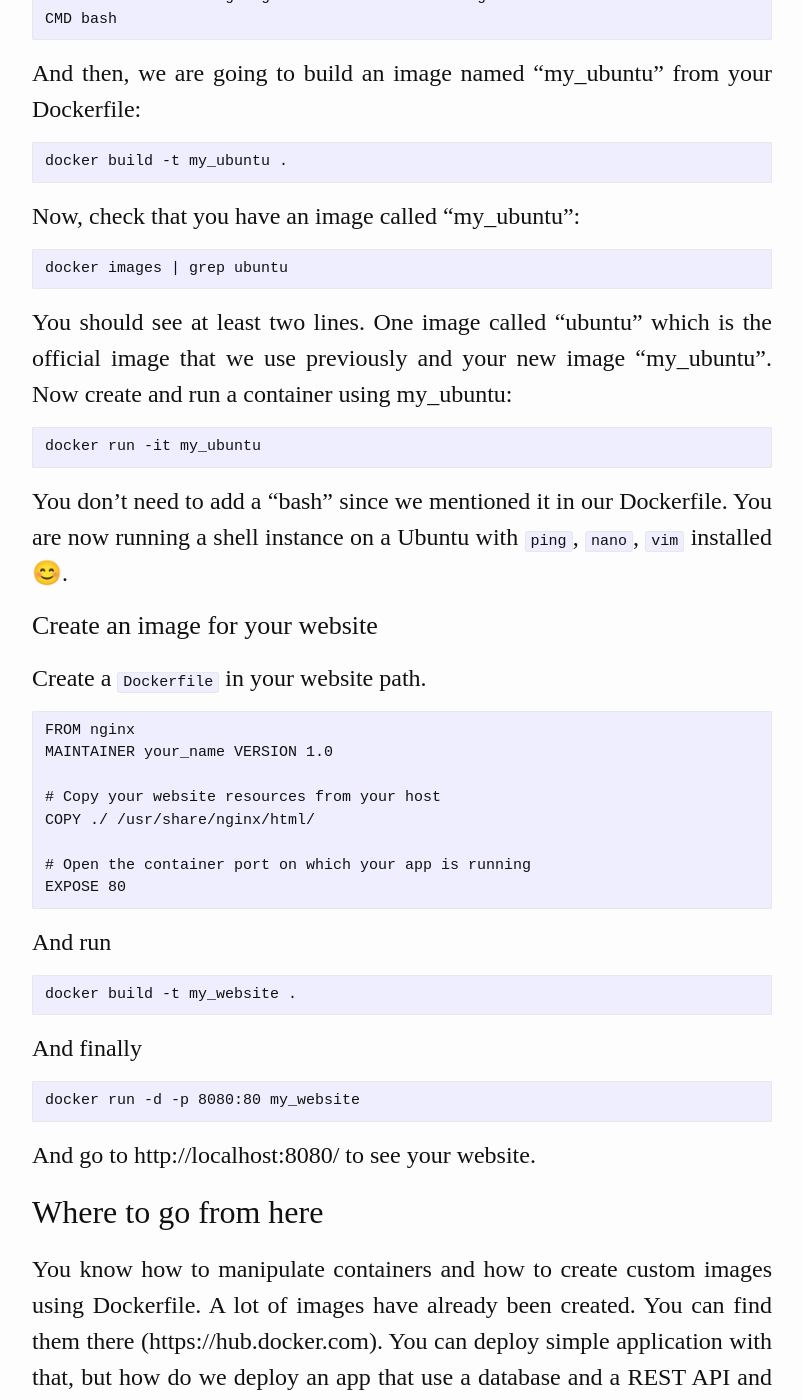
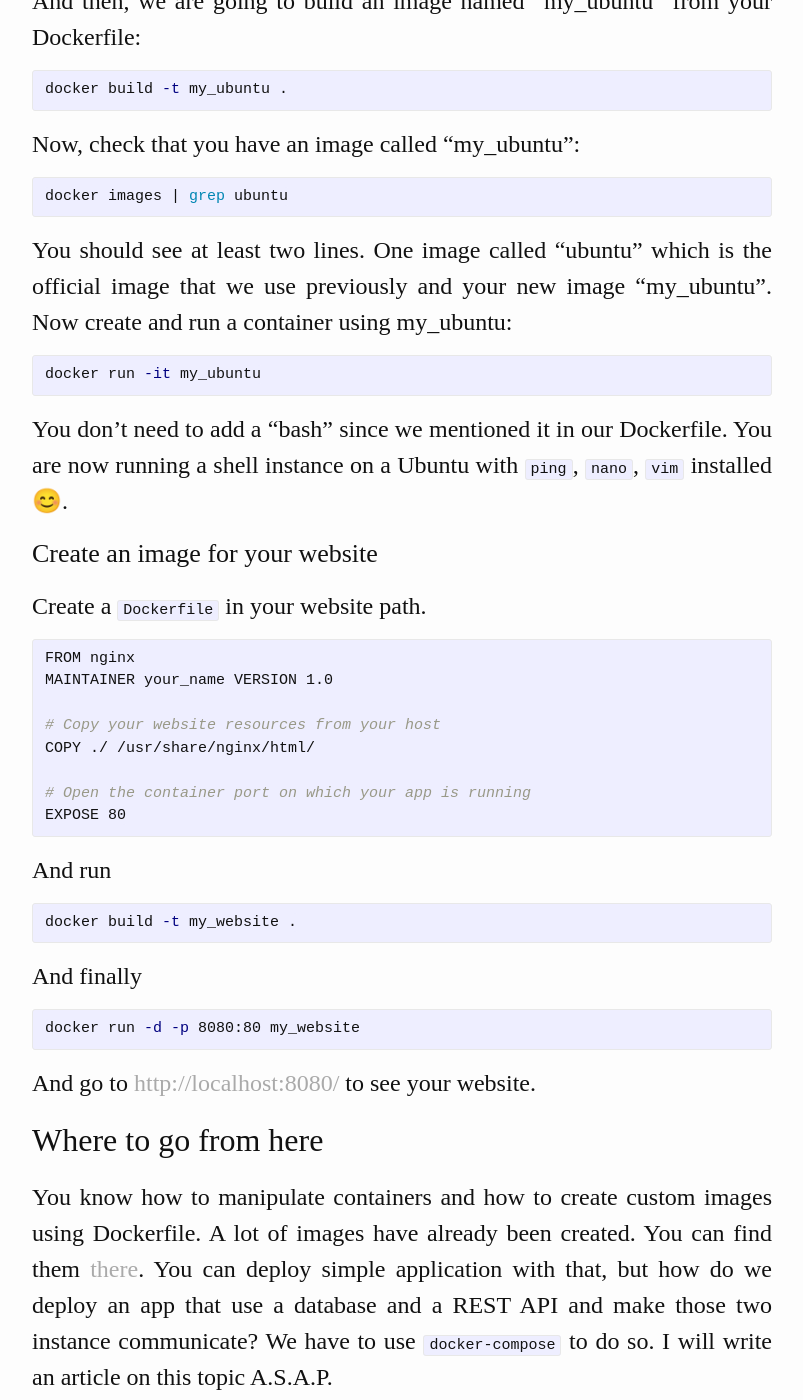
Before and after one commit to fthomasmorel/blog, a Jekyll site: the page built from _posts/2017-02-21-Introduction-to-Docker.markdown, in a window 1280 px wide and 1400 px high, scrolled down 5037 px. Shown: the whole window, without its empty margins (238-1041 px from the left). Built offline with Jekyll 4.4.1, drawn with Linux system fonts in a browser that asks for light colours; nearby versions of some CDN libraries; some web fonts are replaced; comment, search, counter and statistics services are not loaded; some of the changed text lies outside the part shown.

Commit message:
fix code highlight bug

````diff
--- a/_posts/2017-02-21-Introduction-to-Docker.markdown
+++ b/_posts/2017-02-21-Introduction-to-Docker.markdown
@@ -18,15 +18,15 @@
 
 ## How?
 
-First you need to install Docker on your system (https://docs.docker.com/engine/installation/linux/) for Linux system, here for macOS (https://www.docker.com/products/docker#/mac).
+First you need to install Docker on your system ([Linux](https://docs.docker.com/engine/installation/linux/), [macOS](https://www.docker.com/products/docker#/mac)).
 
 Now lets see how we can use Docker. Docker use containers to run. A container is an instance of Docker that execute processes on a defined environment. To define an environment, you need to start from a base image. Docker provide you with some base image such as an nginx server, an Ubuntu system, a Ruby environment and so on.
 
 ### Running your first container
 
-```
+{% highlight bash %}
 docker run -it ubuntu bash
-```
+{% endhighlight %}
 
 There you are, you are now on a Ubuntu system like, on your machine. Some of the basic commands are missing but you can install them using ```apt-get```.
 
@@ -36,32 +36,32 @@
 
 You can redirect the traffic from a given host port to your container port using the ```-p``` option. For instance, lets say that my app is running on port 9000 of my container. I want to bind the port 9000 of my host machine to the port 80 of my container. I just use ```-p HOST_PORT:CONTAINER_PORT```
 
-```
+{% highlight bash %}
 # On your host machine
 docker run -p 9000:80 nginx
-```
+{% endhighlight %}
 
-And then open your favorite web browser and go to http://localhost:9000/. You should see the nginx default page.
+And then open your favorite web browser and go to [http://localhost:9000/](http://localhost:9000/). You should see the nginx default page.
 
 ### Demonize the container
 
 We ran a nginx container in foreground in the previous example. Most of the time, we like that our web server run as a daemon. To do so, you can start containers as daemon using the ```-d``` option. Now, you can run
 
-```
+{% highlight bash %}
 # On your host machine
 docker run -d -p 9000:80 nginx
-```
+{% endhighlight %}
 
 Docker answer with a long id. It's the unique id of your container. Now lets go into the system. We are going to execute a bash process onto our nginx container. Then we will create a simple web page directly onto the container. But how do we access our container while it's already running?
 
-```
+{% highlight bash %}
 # On your host machine
 docker exec -it <CONTAINER_ID> bash
-```
+{% endhighlight %}
 
 We now have access to a shell running on our nginx container. Lets go in the ```/usr/share/nginx/html``` repertory. Install your favorite shell text editor and create a small html page in test.html.
 
-Then go to http://localhost:9000/test.html you should see your awesome web page.
+Then go to [http://localhost:9000/test.html](http://localhost:9000/test.html) you should see your awesome web page.
 
 ### Sharing files between Host and Container
 
@@ -71,55 +71,56 @@
 
 For instance, go to your home dir on your host machine and run the following :
 
-```
+{% highlight bash %}
 # On your host machine
 docker run -it -v $PWD:/host ubuntu bash
-```
+{% endhighlight %}
 
 And then run ```ls```. You should see a ```host``` repertory. Now run
 
-```
+{% highlight bash %}
 # On your container
 ls /host
-```
+{% endhighlight %}
+
  you should see every files that are in your home directory of your host machine. You are now sharing files between your host machine and your ubuntu container. Be careful, you can add modify or remove file on your container, it will also change your host directory, these are the same files, this is not a copy!!!
 
 Lets say you want to run a container for your website, just use the following :
 
-```
+{% highlight bash %}
 # On your host machine
 cd /to/your/project/folder
 docker run -d -p 9000:80 -v $PWD:/usr/share/nginx/html/ nginx
-```
+{% endhighlight %}
 
-And you can access your website at http://localhost:9000/.
+And you can access your website at [http://localhost:9000/](http://localhost:9000/).
 
 ### Manage your containers
 
 You can see all your running containers on your host machine using :
 
-```
+{% highlight bash %}
 docker ps
-```
+{% endhighlight %}
 
 Kill or stop your containers using:
 
-```
+{% highlight bash %}
 docker stop <CONTAINER_ID>
 # Or
 docker kill <CONTAINER_ID>
-```
+{% endhighlight %}
 When you kill or stop a container, it will go in the "stop" state. You can see all containers (running and stopped) using the ```-a``` option. You can bring back a stopped container using:
 
-```
+{% highlight bash %}
 docker start <CONTAINER_ID>
-```
+{% endhighlight %}
 
 Or you can delete a container using:
 
-```
+{% highlight bash %}
 docker rm <CONTAINER_ID>
-```
+{% endhighlight %}
 
 ### Dockerfile
 
@@ -127,7 +128,7 @@
 
 Lets create a file, call it "Dockerfile". And write the following into it:
 
-```
+{% highlight bash %}
 FROM ubuntu
 MAINTAINER your_name VERSION 1.0
 
@@ -142,32 +143,33 @@
 
 #The command we are going to execute when running our container
 CMD bash
-```
+{% endhighlight %}
 
 And then, we are going to build an image named "my_ubuntu" from your Dockerfile:
 
-```
+{% highlight bash %}
 docker build -t my_ubuntu .
-```
+{% endhighlight %}
 
 Now, check that you have an image called "my_ubuntu":
 
-```
+{% highlight bash %}
 docker images | grep ubuntu
-```
+{% endhighlight %}
 
 You should see at least two lines. One image called "ubuntu" which is the official image that we use previously and your new image "my_ubuntu". Now create and run a container using my_ubuntu:
 
-```
+{% highlight bash %}
 docker run -it my_ubuntu
-```
+{% endhighlight %}
 
 You don't need to add a "bash" since we mentioned it in our Dockerfile. You are now running a shell instance on a Ubuntu with ```ping```, ```nano```, ```vim``` installed 😊.
 
 ### Create an image for your website
 
 Create a ```Dockerfile``` in your website path.
-```
+
+{% highlight bash %}
 FROM nginx
 MAINTAINER your_name VERSION 1.0
 
@@ -176,23 +178,23 @@
 
 # Open the container port on which your app is running
 EXPOSE 80
-```
+{% endhighlight %}
 
 And run
 
-```
+{% highlight bash %}
 docker build -t my_website .
-```
+{% endhighlight %}
 
 And finally
 
-```
+{% highlight bash %}
 docker run -d -p 8080:80 my_website
-```
+{% endhighlight %}
 
-And go to http://localhost:8080/ to see your website.
+And go to [http://localhost:8080/](http://localhost:8080/) to see your website.
 
 
 ## Where to go from here
 
-You know how to manipulate containers and how to create custom images using Dockerfile. A lot of images have already been created. You can find them there (https://hub.docker.com). You can deploy simple application with that, but how do we deploy an app that use a database and a REST API and make those two instance communicate? We have to use ```docker-compose``` to do so. I will write an article on this topic A.S.A.P.
+You know how to manipulate containers and how to create custom images using Dockerfile. A lot of images have already been created. You can find them [there](https://hub.docker.com). You can deploy simple application with that, but how do we deploy an app that use a database and a REST API and make those two instance communicate? We have to use ```docker-compose``` to do so. I will write an article on this topic A.S.A.P.
````
